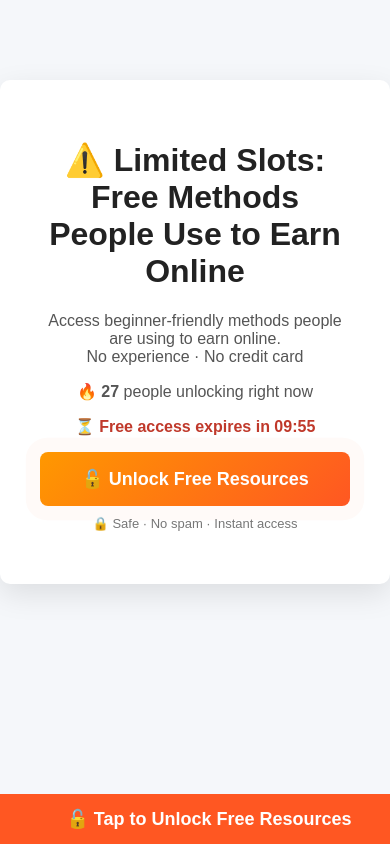
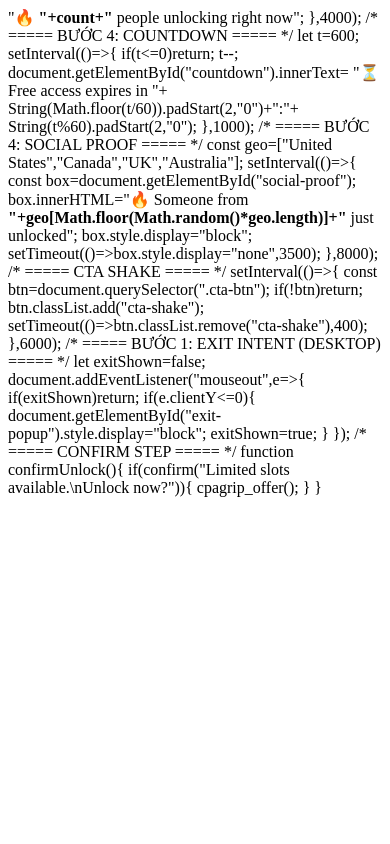
Before and after one commit to TRAN-XUAN-THE/free-resources, a plain HTML site: page index.html in a window 390 px wide. Drawn offline with Linux system fonts and the light colour scheme.

Commit message:
Update index.html

```diff
--- a/index.html
+++ b/index.html
@@ -1,160 +1,4 @@
 <!DOCTYPE html>
-<html lang="en">
-<head>
-<meta charset="UTF-8">
-<title>Free Ways to Make Money Online</title>
-<meta name="viewport" content="width=device-width, initial-scale=1.0">
-
-<style>
-body{
-  font-family:Arial,sans-serif;
-  background:#f5f7fa;
-  margin:0;
-  text-align:center;
-}
-.container{
-  max-width:600px;
-  margin:80px auto;
-  background:#fff;
-  padding:40px;
-  border-radius:10px;
-  box-shadow:0 10px 30px rgba(0,0,0,.1);
-}
-h1{color:#222}
-p{color:#555;font-size:16px}
-
-.cta-btn{
-  background:linear-gradient(135deg,#ff9800,#ff5722);
-  color:#fff;
-  font-size:18px;
-  padding:16px 28px;
-  border:none;
-  border-radius:8px;
-  cursor:pointer;
-  font-weight:bold;
-  animation:pulse 2s infinite;
-}
-
-@keyframes pulse{
-  0%{box-shadow:0 0 0 0 rgba(255,87,34,.6)}
-  70%{box-shadow:0 0 0 15px rgba(255,87,34,0)}
-  100%{box-shadow:0 0 0 0 rgba(255,87,34,0)}
-}
-@keyframes shake{
-  0%{transform:translateX(0)}
-  25%{transform:translateX(-3px)}
-  50%{transform:translateX(3px)}
-  75%{transform:translateX(-3px)}
-  100%{transform:translateX(0)}
-}
-.cta-shake{animation:shake .4s}
-
-/* Sticky CTA for mobile */
-#mobile-cta{
-  display:none;
-  position:fixed;
-  bottom:0;
-  left:0;
-  width:100%;
-  background:#ff5722;
-  color:#fff;
-  padding:14px;
-  font-size:18px;
-  font-weight:bold;
-  z-index:999;
-}
-
-#social-proof{
-  position:fixed;
-  bottom:20px;
-  left:20px;
-  background:#fff;
-  padding:10px 14px;
-  border-radius:6px;
-  box-shadow:0 5px 15px rgba(0,0,0,.15);
-  font-size:13px;
-  display:none;
-  z-index:998;
-}
-
-@media(max-width:768px){
-  .cta-btn{width:100%}
-  #mobile-cta{display:block}
-}
-</style>
-</head>
-
-<body>
-
-<div class="container">
-<h1 id="headline"></h1>
-
-<p>
-Access beginner-friendly methods people are using to earn online.<br>
-No experience · No credit card
-</p>
-
-<p id="live-counter">🔥 <strong>27</strong> people unlocking right now</p>
-
-<p id="countdown" style="color:#c0392b;font-weight:bold">
-⏳ Free access expires in 09:59
-</p>
-
-<button class="cta-btn" onclick="confirmUnlock()">
-🔓 Unlock Free Resources
-</button>
-
-<p style="font-size:13px;color:#777;margin-top:10px">
-🔒 Safe · No spam · Instant access
-</p>
-</div>
-
-<!-- MOBILE STICKY CTA -->
-<div id="mobile-cta" onclick="confirmUnlock()">
-🔓 Tap to Unlock Free Resources
-</div>
-
-<!-- SOCIAL PROOF -->
-<div id="social-proof"></div>
-
-<!-- EXIT INTENT POPUP -->
-<div id="exit-popup" style="
-display:none;
-position:fixed;
-top:0;left:0;width:100%;height:100%;
-background:rgba(0,0,0,.6);
-z-index:9999;">
-  <div style="
-  background:#fff;
-  max-width:420px;
-  padding:30px;
-  border-radius:10px;
-  margin:15% auto;">
-    <h2>Wait! Don’t miss this 👀</h2>
-    <p>Free access may expire soon.</p>
-    <button class="cta-btn" onclick="cpagrip_offer()">Unlock Now</button>
-    <p style="font-size:12px;cursor:pointer;color:#888"
-       onclick="document.getElementById('exit-popup').style.display='none'">
-      No thanks
-    </p>
-  </div>
-</div>
-
-<script>
-/* ===== BƯỚC 2: A/B HEADLINE ===== */
-const variant = Math.random() < .5 ? "soft" : "hard";
-document.getElementById("headline").innerText =
-variant==="soft"
-? "Unlock 5 Proven Ways Beginners Are Making Money Online"
-: "⚠️ Limited Slots: Free Methods People Use to Earn Online";
-
-/* ===== BƯỚC 4: LIVE COUNTER ===== */
-let count=27;
-setInterval(()=>{
-  count+=Math.floor(Math.random()*3)-1;
-  if(count<18)count=18;
-  if(count>43)count=43;
-  document.getElementById("live-counter").innerHTML=
   "🔥 <strong>"+count+"</strong> people unlocking right now";
 },4000);
 
```
